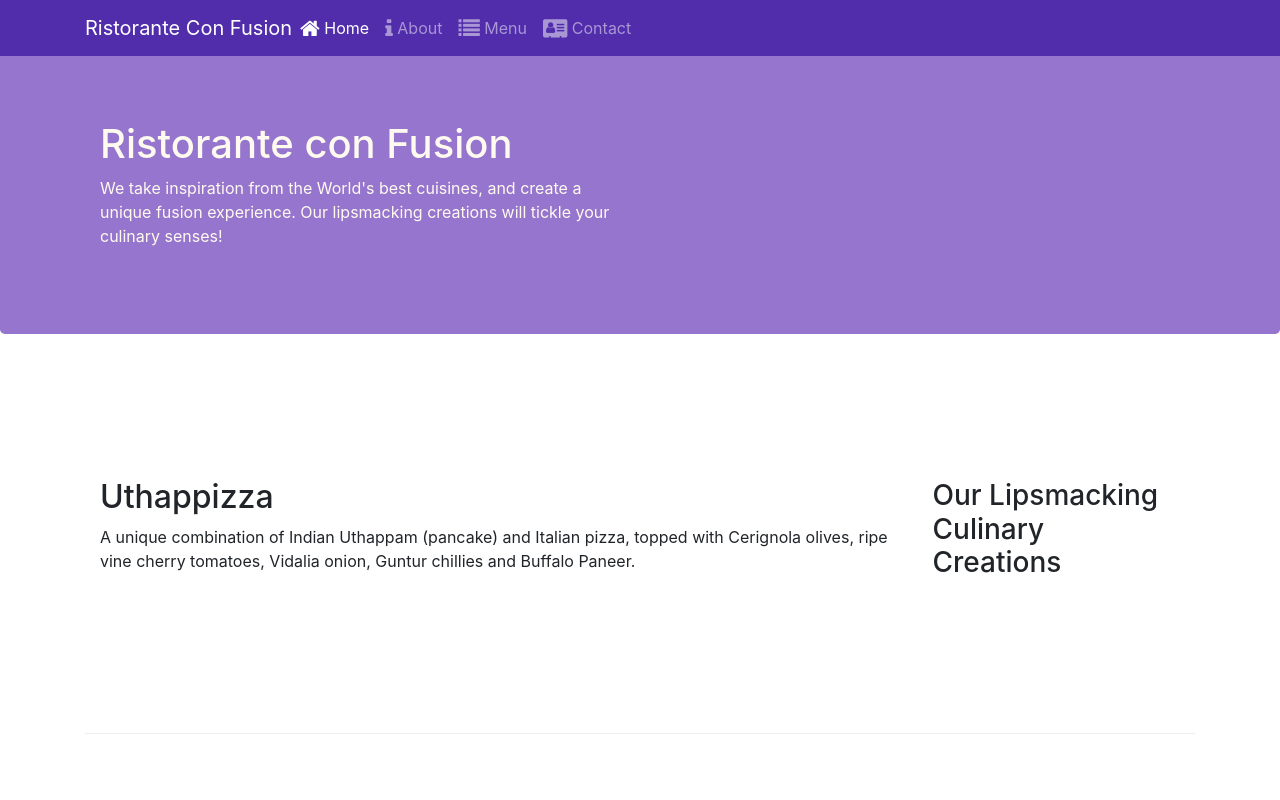
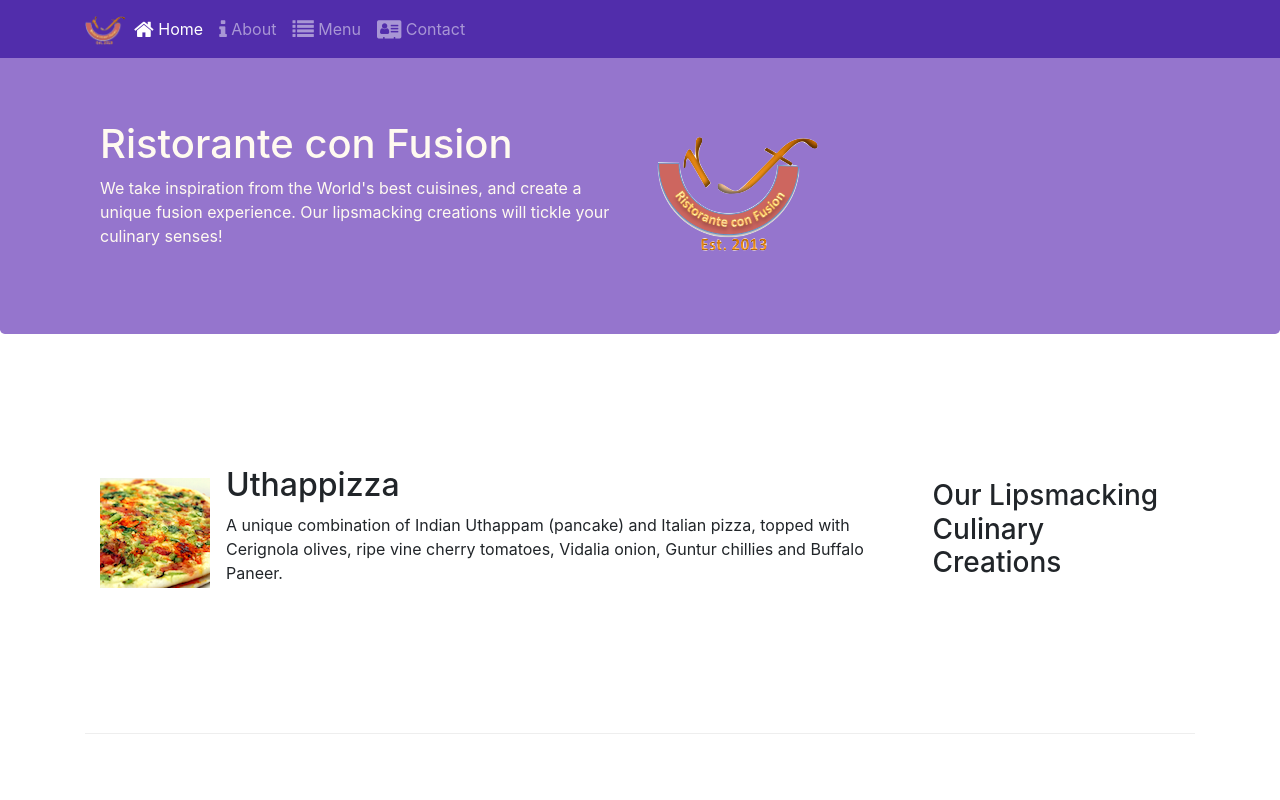
Before and after one commit to lecxis/coursera-bootstrap, a website: page index.html in a window 1280 px wide. Shown: the top 800 px of the page. Drawn offline with nearby package versions, Linux system fonts and the light colour scheme.

Commit message:
Images and Media

```diff
--- a/index.html
+++ b/index.html
@@ -21,7 +21,7 @@
     <button class="navbar-toggler" type="button" data-toggle="collapse" data-target="#Navbar">
        <span class="navbar-toggler-icon"></span>
     </button>
-    <a href="#" class="navbar-brand mr-auto">Ristorante Con Fusion</a>
+    <a href="#" class="navbar-brand mr-auto"><img src="img/logo.png" height="30" width="41"></a>
     <div class="collapse navbar-collapse" id="Navbar">
     <ul class="navbar-nav mr-auto">
         <li class="nav-item active"> <a href="#" class="nav-link"><span class="fa fa-home fa-lg"></span> Home</a></li>
@@ -39,7 +39,8 @@
                     <h1>Ristorante con Fusion</h1>
                     <p class="d-none d-sm-block">We take inspiration from the World's best cuisines, and create a unique fusion experience. Our lipsmacking creations will tickle your culinary senses!</p>
                 </div>
-                <div class="col-12 col-sm">
+                <div class="col-12 col-sm align-self-center">
+                    <img src="img/logo.png" alt="" class="img-fluid">
                 </div>
             </div>
         </div>
@@ -51,8 +52,13 @@
                 <h3>Our Lipsmacking Culinary Creations</h3>
             </div>
             <div class="col col-sm order-sm-first col-md">
-                <h2>Uthappizza</h2>
-                <p class="d-none d-sm-block">A unique combination of Indian Uthappam (pancake) and Italian pizza, topped with Cerignola olives, ripe vine cherry tomatoes, Vidalia onion, Guntur chillies and Buffalo Paneer.</p>
+                <div class="media">
+                    <img class="d-flex mr-3 img-thumnail align-self-center"src="img/uthappizza.png" alt="Uthappizza">
+                    <div class="media-body">
+                        <h2 class="mt-0">Uthappizza</h2>
+                        <p class="d-none d-sm-block">A unique combination of Indian Uthappam (pancake) and Italian pizza, topped with Cerignola olives, ripe vine cherry tomatoes, Vidalia onion, Guntur chillies and Buffalo Paneer.</p>
+                    </div>
+                </div>
             </div>
         </div>
 
@@ -72,9 +78,14 @@
                 <h3>Meet our Culinary Specialists</h3>
             </div>
             <div class="col col-sm order-sm-first col-md">
-                <h2>Alberto Somayya</h2>
+                <div class="media">
+                    <img class="d-flex mr-3 img-thumnail align-self-center"src="img/alberto.png" alt="Alberto Somayya">
+                    <div class="media-body">
+                <h2 class="mt-0">Alberto Somayya</h2>
                 <h4>Executive Chef</h4>
                 <p class="d-none d-sm-block">Award winning three-star Michelin chef with wide International experience having worked closely with whos-who in the culinary world, he specializes in creating mouthwatering Indo-Italian fusion experiences. </p>
+                </div>
+                </div>
             </div>
         </div>
     </div>
```
Also changed, not shown: aboutus.html (+3 -2 lines), contactus.html (+3 -2 lines), img/alberto.png (added), img/buffet.png (added), img/logo.png (added), img/uthappizza.png (added), 1 other file.
